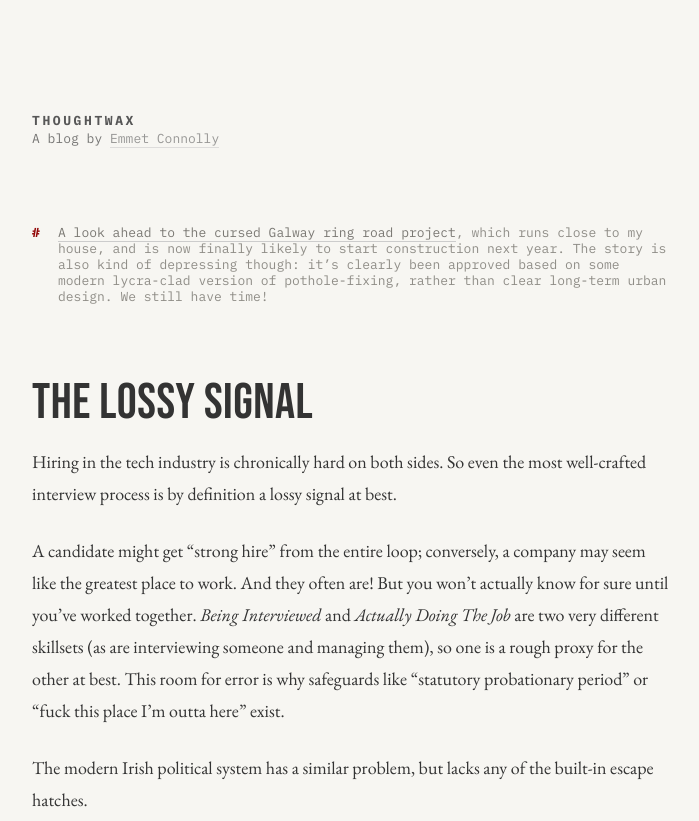
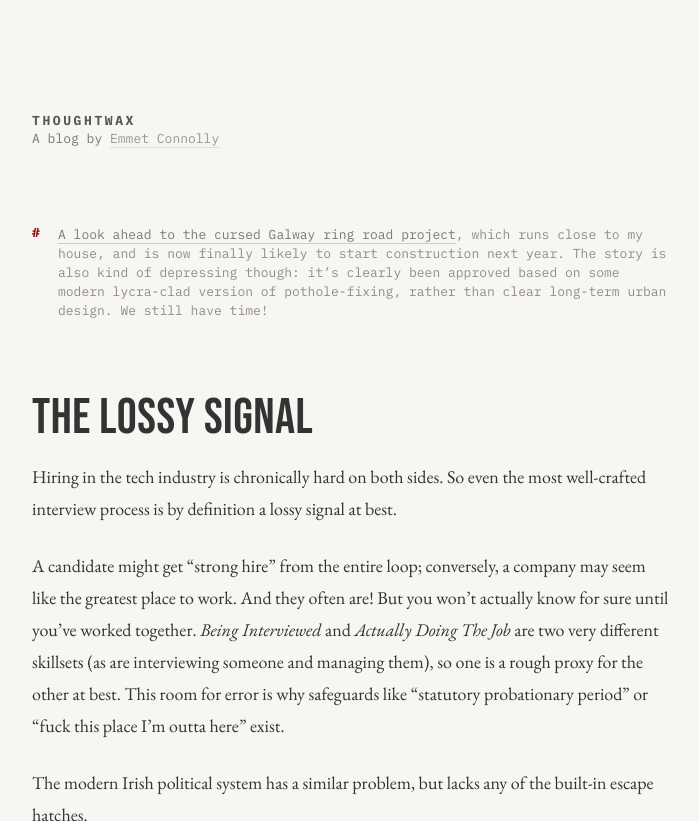
Before and after one commit to thoughtwax/thoughtwax.github.io, a Jekyll site: the page built from index.html, in a window 1280 px wide. Shown: the top 821 px of the page, without its empty margins (288-987 px from the left). Built offline with Jekyll 4.4.1, drawn with Linux system fonts in a browser that asks for light colours; grey boxes are pictures that could not be loaded.

Commit message:
Set note text line height to 19px (#8)
Claude-Session: https://claude.ai/code/session_019h8dkiV5USQf1vKpopDLy7

Co-authored-by: Claude <noreply@anthropic.com>

```diff
--- a/css/main.css
+++ b/css/main.css
@@ -83,6 +83,7 @@ p.meta + .note { margin-top: -28px; } /* a post's 88px meta margin collapses to
 p, li { font: 18px/32px 'EB Garamond', Georgia, serif; margin-bottom: 25px; }
 pre, blockquote, dl, figure, table, ul, ol, form { margin-bottom: 25px; }
 body, .intro p, .footer p, ul.posts li, .note p, .note li { font-size: 13px; line-height: 16px; }
+.note p, .note li { line-height: 19px; }
 h2 { font-size: 50px; line-height: 36px; margin: 0 0 25.2px; }
 p.meta { font-size: 12px; line-height: 16px; margin-bottom: 88px; }
 .note { margin-bottom: 40px; }
```
